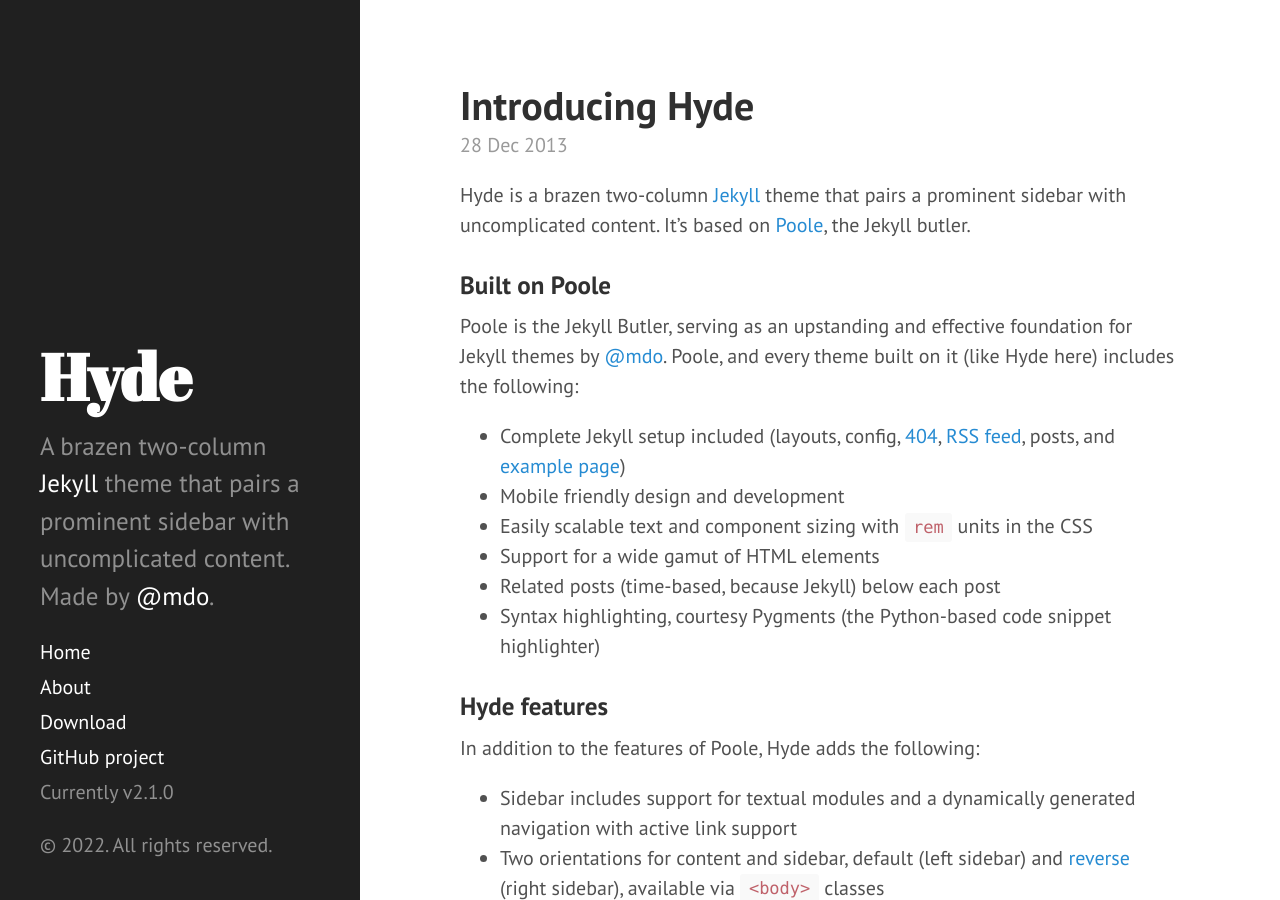
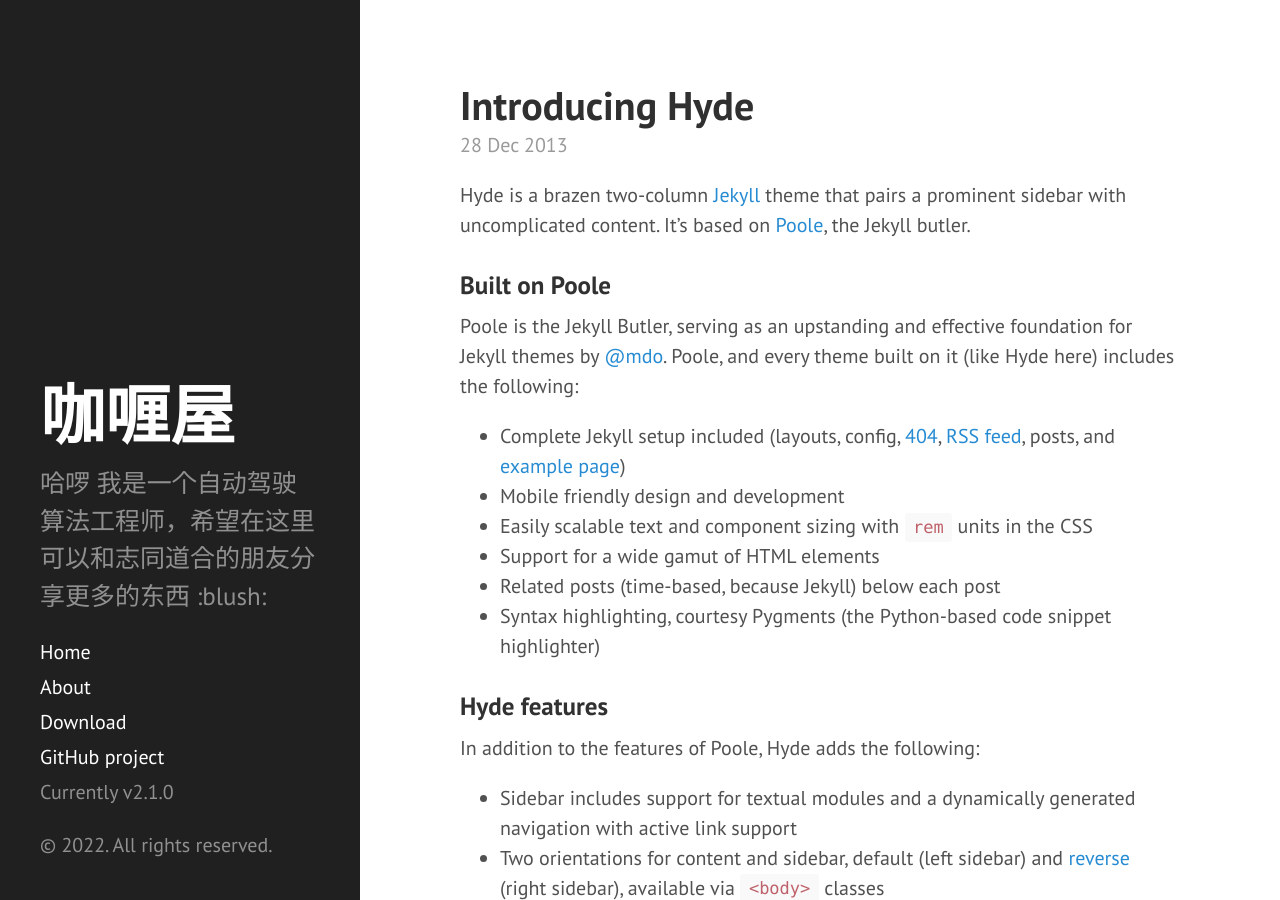
Before and after one commit to PeterJaq/peterjaq.github.io, a Jekyll site: the page built from index.html, in a window 1280 px wide and 900 px high. Built offline with Jekyll 4.4.1, drawn with Linux system fonts in a browser that asks for light colours; Markdown is read by kramdown in place of the engine named in the settings; the list of posts is cut into pages by our own code.

Commit message:
update main page

```diff
--- a/_config.yml
+++ b/_config.yml
@@ -7,9 +7,9 @@ permalink:        pretty
 relative_permalinks: false
 
 # Setup
-title:            Hyde
+title:            咖喱屋
 tagline:          '咖喱屋'
-description:      'A brazen two-column <a href="http://jekyllrb.com" target="_blank">Jekyll</a> theme that pairs a prominent sidebar with uncomplicated content. Made by <a href="https://twitter.com/mdo" target="_blank">@mdo</a>.'
+description:      '哈啰 我是一个自动驾驶算法工程师，希望在这里可以和志同道合的朋友分享更多的东西 :blush:'
 url:              http://hyde.getpoole.com
 baseurl:          /
 
```
